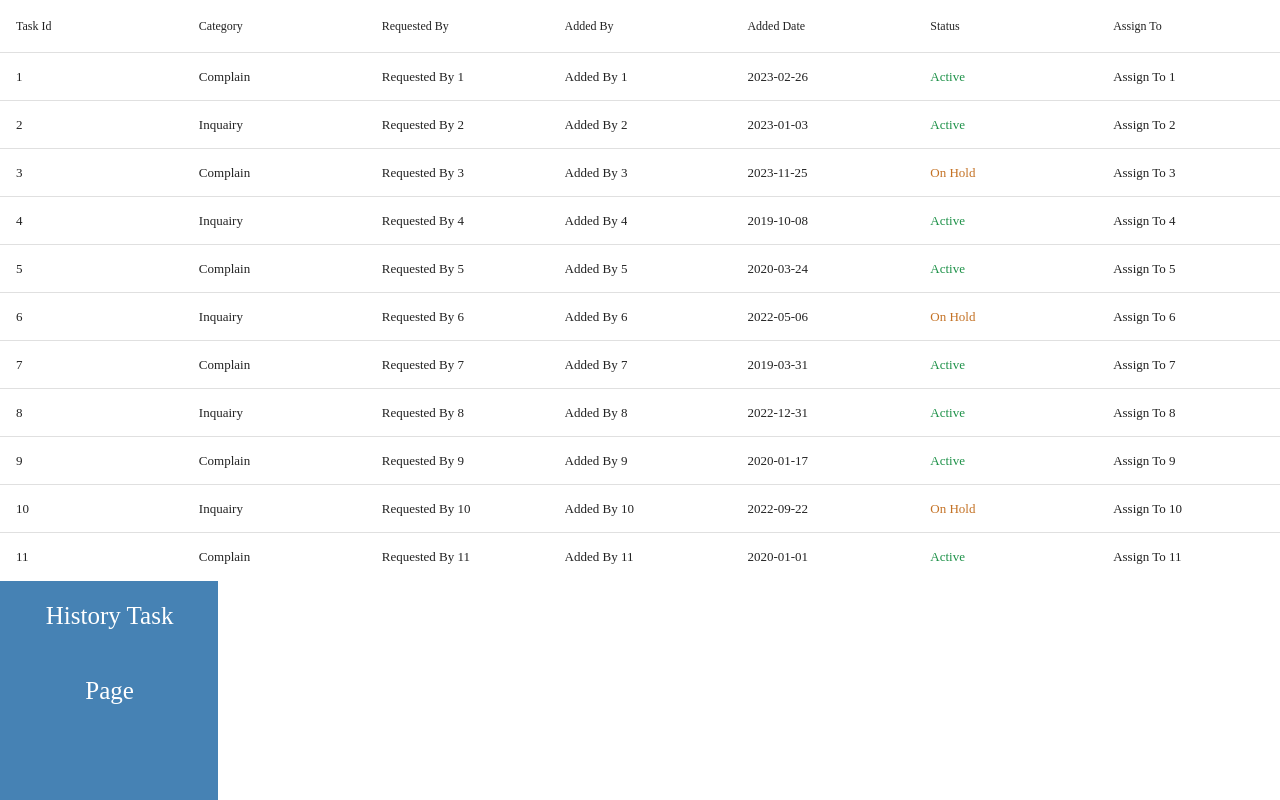
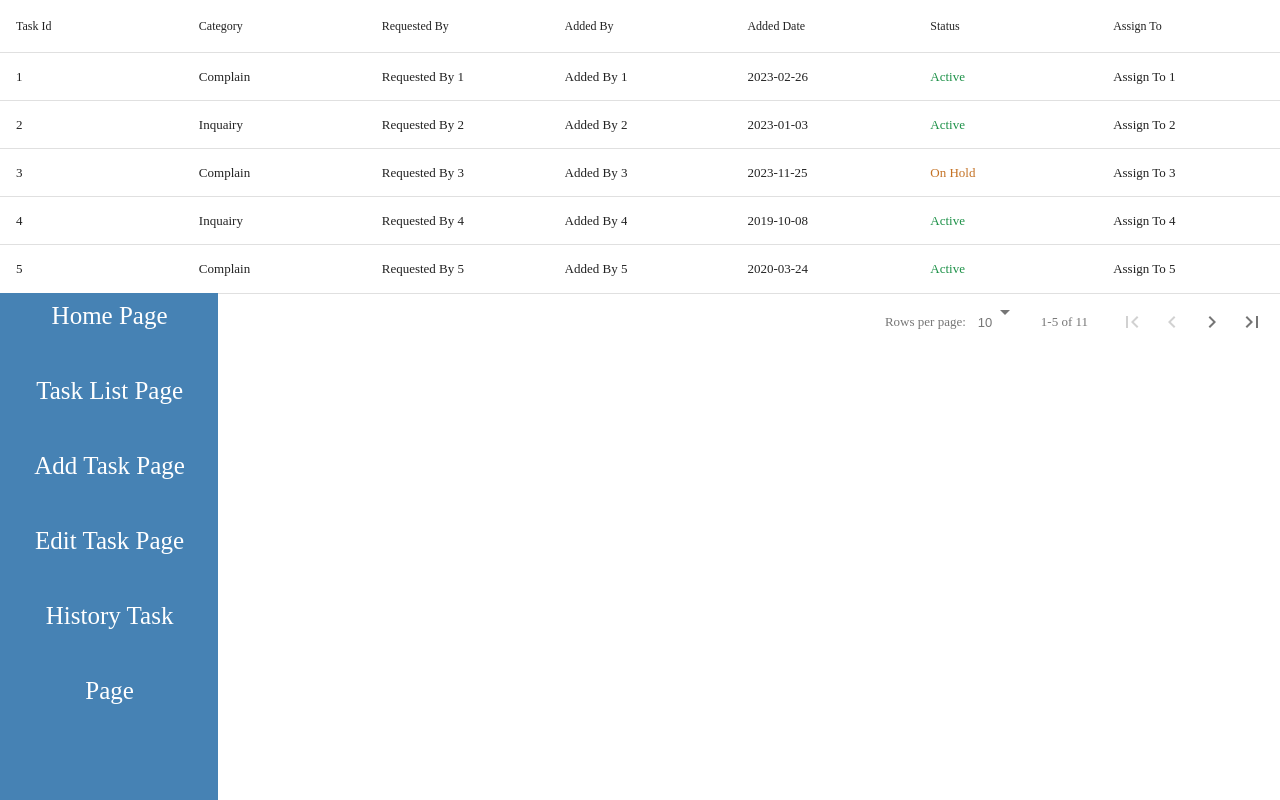
Before and after one commit to Sayumidealwis/sample-page-frontend, a React (Create React App) app: page /tasklist in a window 1280 px wide. Built offline with nearby package versions, Linux system fonts and the light colour scheme; grey boxes are pictures that could not be loaded.

Commit message:
search filter and some datatable properties added

```diff
--- a/src/Pages/ListTaskPage.jsx
+++ b/src/Pages/ListTaskPage.jsx
@@ -1,6 +1,7 @@
 import React from 'react'
 import '../Styles/ListTaskPage.css'
 import DataTable from 'react-data-table-component'
+import { useState } from 'react'
 
 const getColor = (status) => {
   switch (status.toLowerCase()) {
@@ -159,11 +160,27 @@ const data = [
 ]
 
 const ListTaskPage = () => {
+
+  const [records, setRecords] = useState(data)
+
+  function handleFilter(event) {
+    const Newdata = data.filter((row) => {
+      return row.addedDate
+        .toLowerCase()
+        .includes(event.target.value.toLowerCase())
+    })
+    setRecords(Newdata)
+  }
+
   return (
     <div>
       <DataTable
         columns={column}
-        data={data}
+        data={records}
+        pagination
+        paginationPerPage={5}
+        highlightOnHover
+        pointerOnHover
       />
     </div>
   )
```
